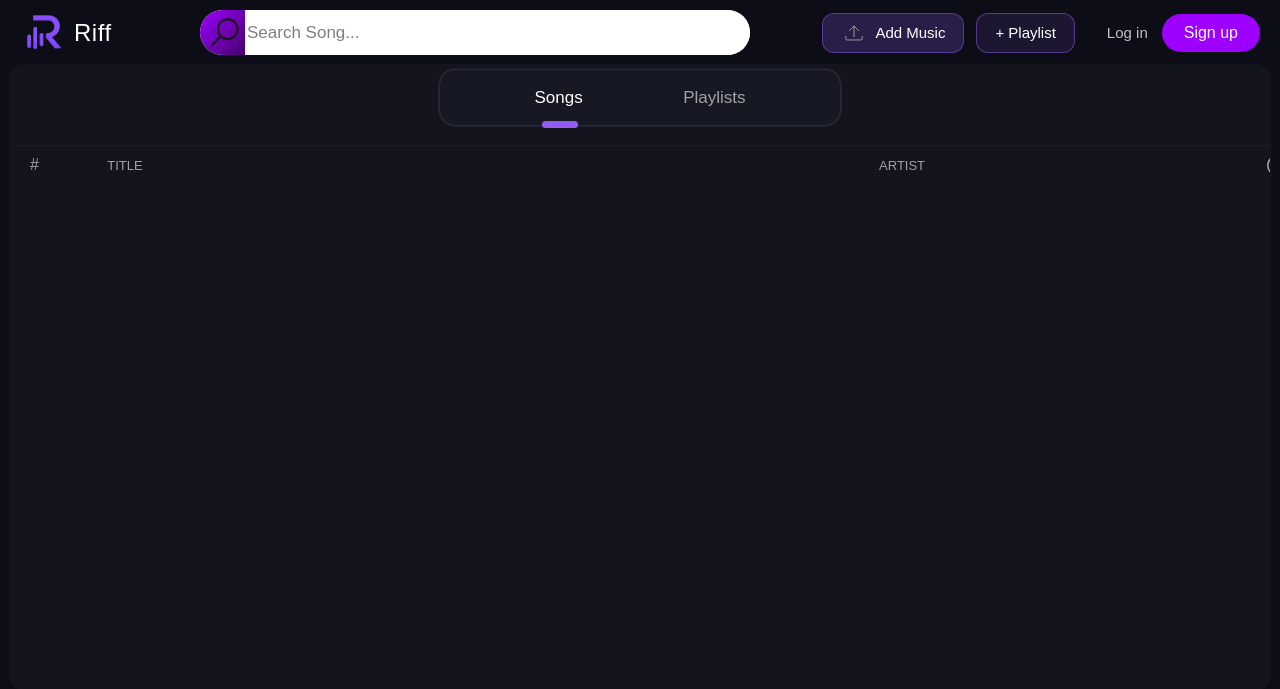
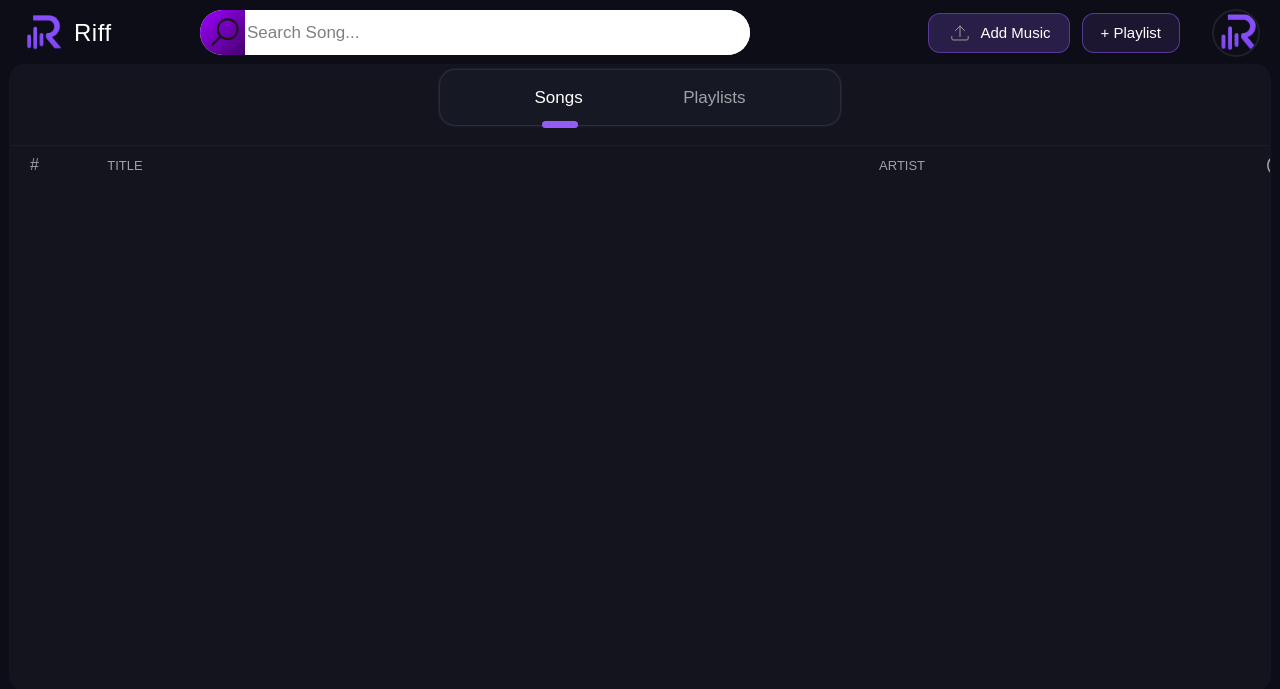
Before and after one commit to Sify1999/Riff_Music_Streamer, a Flask app: page / in a window 1280 px wide. Shown: the top 689 px of the page. Run offline with Flask 3, Linux system fonts and the light colour scheme; the visitor is signed in with stand-in values (Sample User, id 1); data that the repository does not hold is empty; some web fonts are replaced.

Commit message:
improved UI and UX for login sign up and user auth

```diff
--- a/static/css/header-bar.css
+++ b/static/css/header-bar.css
@@ -614,11 +614,21 @@
     font-size:15px;
 
     transition:.2s;
+
+    background-color: rgb(14, 16, 27);
+
+    padding:10px 26px;
+
+    position: relative;
+
+    z-index: 1;
+
+    border-radius: 999px;
 }
 
 .login-btn:hover{
-
     color:white;
+    background-color: rgb(18, 20, 34);
 }
 
 .signup-btn{
@@ -634,6 +644,10 @@
     border-radius:999px;
 
     transition:.2s;
+
+    z-index: 2;
+
+    margin-left: -28px;
 }
 
 .signup-btn:hover{
@@ -642,3 +656,29 @@
 
     transform:translateY(-2px);
 }
+
+.user-header{
+    display: flex;
+    align-items: center;
+    justify-content: center;
+}
+
+.user-pfp{
+    width:44px;
+    height:44px;
+
+    border-radius:50%;
+    object-fit:cover;
+
+    cursor:pointer;
+
+    transition:.2s;
+
+    border:2px solid rgba(255,255,255,.08);
+}
+
+
+.user-avatar:hover{
+    transform:scale(1.08);
+    border-color:rgb(157,0,255);
+}
--- a/templates/components/header-bar.html
+++ b/templates/components/header-bar.html
@@ -49,6 +49,12 @@
                 </button>
             </div>
 
+            {% if session.get("user_id") %}
+            <div class="user-header">
+                <img src="{{ url_for('static', filename='assets/site_logo.png')}}" alt="user image" class="user-pfp">
+            </div>
+
+            {% else %}
             <div class="header-auth">
 
                 <a href="{{ url_for('login') }}" class="login-btn">
@@ -61,6 +67,7 @@
 
 
             </div>
+            {% endif %}
 
         </div>
 
```
